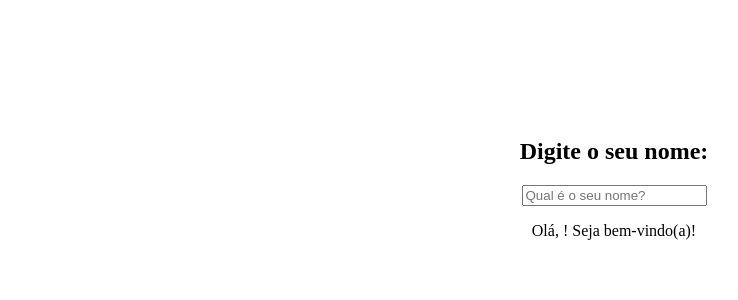
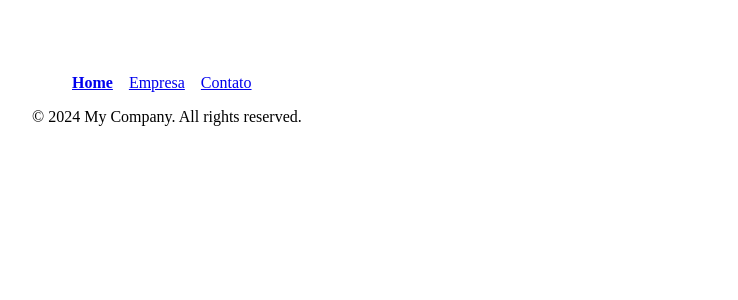
Before and after one commit to fp-torres/projeto-react, a React (Create React App) app: page / in a window 1280 px wide. Shown: the top 300 px of the page, without its empty margins (26-764 px from the left). Built offline with nearby package versions, Linux system fonts and the light colour scheme.

Commit message:
Implementando o React Router

```diff
--- a/package.json
+++ b/package.json
@@ -9,6 +9,7 @@
     "@testing-library/user-event": "^13.5.0",
     "react": "^19.2.0",
     "react-dom": "^19.2.0",
+    "react-router-dom": "^7.9.5",
     "react-scripts": "5.0.1",
     "web-vitals": "^2.1.4"
   },
--- a/src/App.js
+++ b/src/App.js
@@ -1,20 +1,18 @@
-import { useState } from 'react';
+import { BrowserRouter as Router } from 'react-router-dom';
 
-import './App.css';
-import SeuNome from './components/SeuNome';
-import Saudacao from './components/Saudacao';
+
+import Navbar from './components/layout/Navbar';
+import Footer from './components/layout/Footer';
+
+
 
 function App() {
+  return (
+    <Router>
+      <Navbar />
 
-const [nome, setNome] = useState('');
-  return (
-    <div className="App">
-      <h1>State Lift</h1>
-      <SeuNome setNome={setNome}/>
-      <Saudacao nome={nome}/>
-
-
-    </div>
+      <Footer />
+    </Router>
   );
 }
 
--- /dev/null
+++ b/src/components/layout/Footer.js
@@ -0,0 +1,8 @@
+function Footer() {
+  return (
+    <footer>
+      <p>© 2024 My Company. All rights reserved.</p>
+    </footer>
+  );
+}
+export default Footer;
--- /dev/null
+++ b/src/components/layout/Navbar.js
@@ -0,0 +1,18 @@
+import { Link } from "react-router-dom";
+import styles from './Navbar.module.css';
+
+function Navbar() {
+  return (
+    <ul className={styles.list}>
+        <li className={styles.item}> <Link to="/">Home</Link> </li>
+        <li> <Link to="/empresa">Empresa</Link> </li>
+        <li> <Link to="/contato">Contato</Link>
+        </li>
+
+
+
+
+    </ul>
+  );
+  }
+  export default Navbar;
--- /dev/null
+++ b/src/components/layout/Navbar.module.css
@@ -0,0 +1,11 @@
+.list {
+    list-style: none;
+    display: flex;
+    gap: 1rem;
+}
+
+.item {
+    text-decoration: none;
+    color: #333;
+    font-weight: bold;
+}
```
Also changed, not shown: src/pages/Contato.js (added, +10 -0 lines), src/pages/Empresa.js (added, +10 -0 lines), src/pages/Home.js (added, +10 -0 lines), 1 other file (tests, documents, lock files or other folders).
